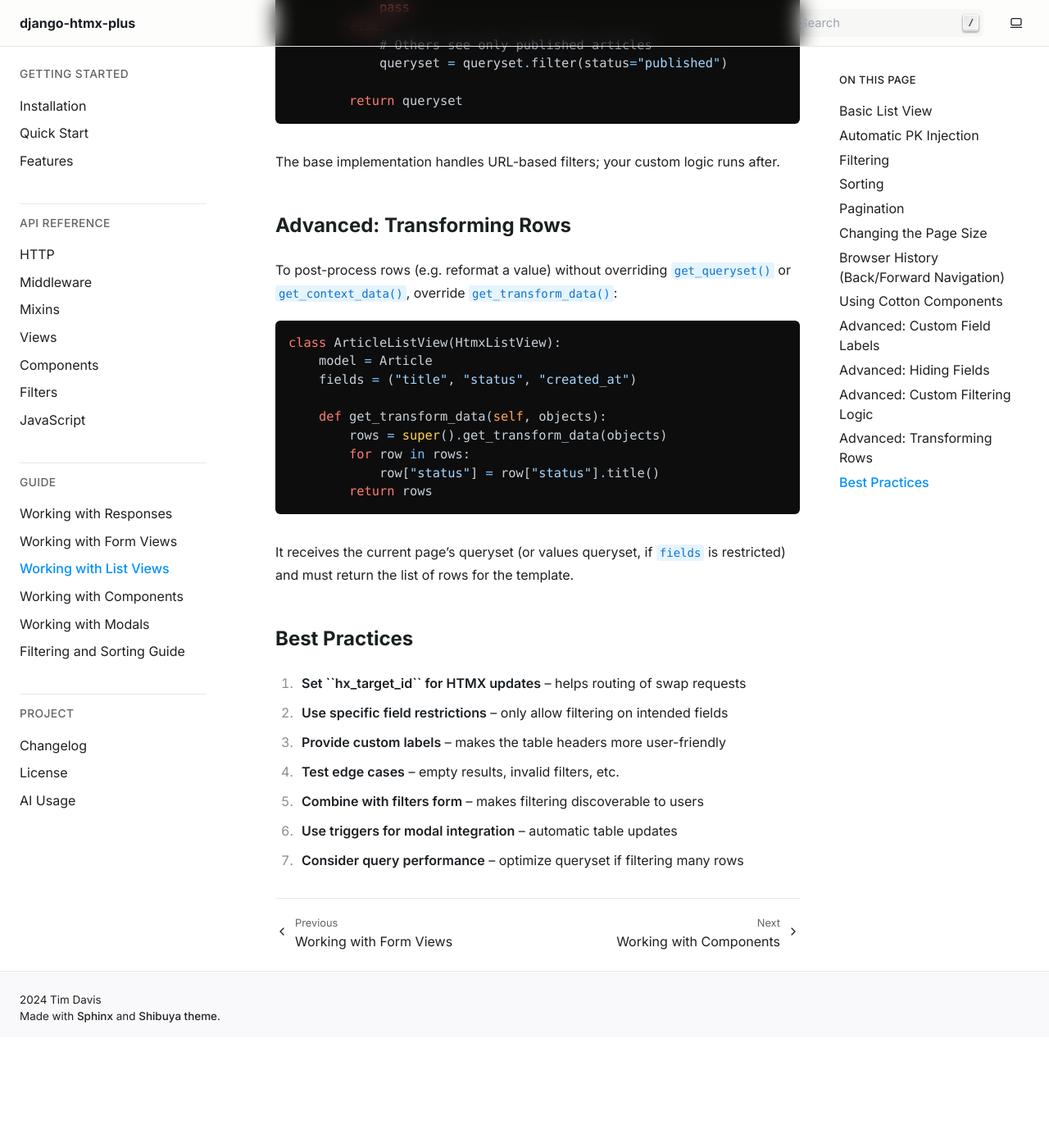
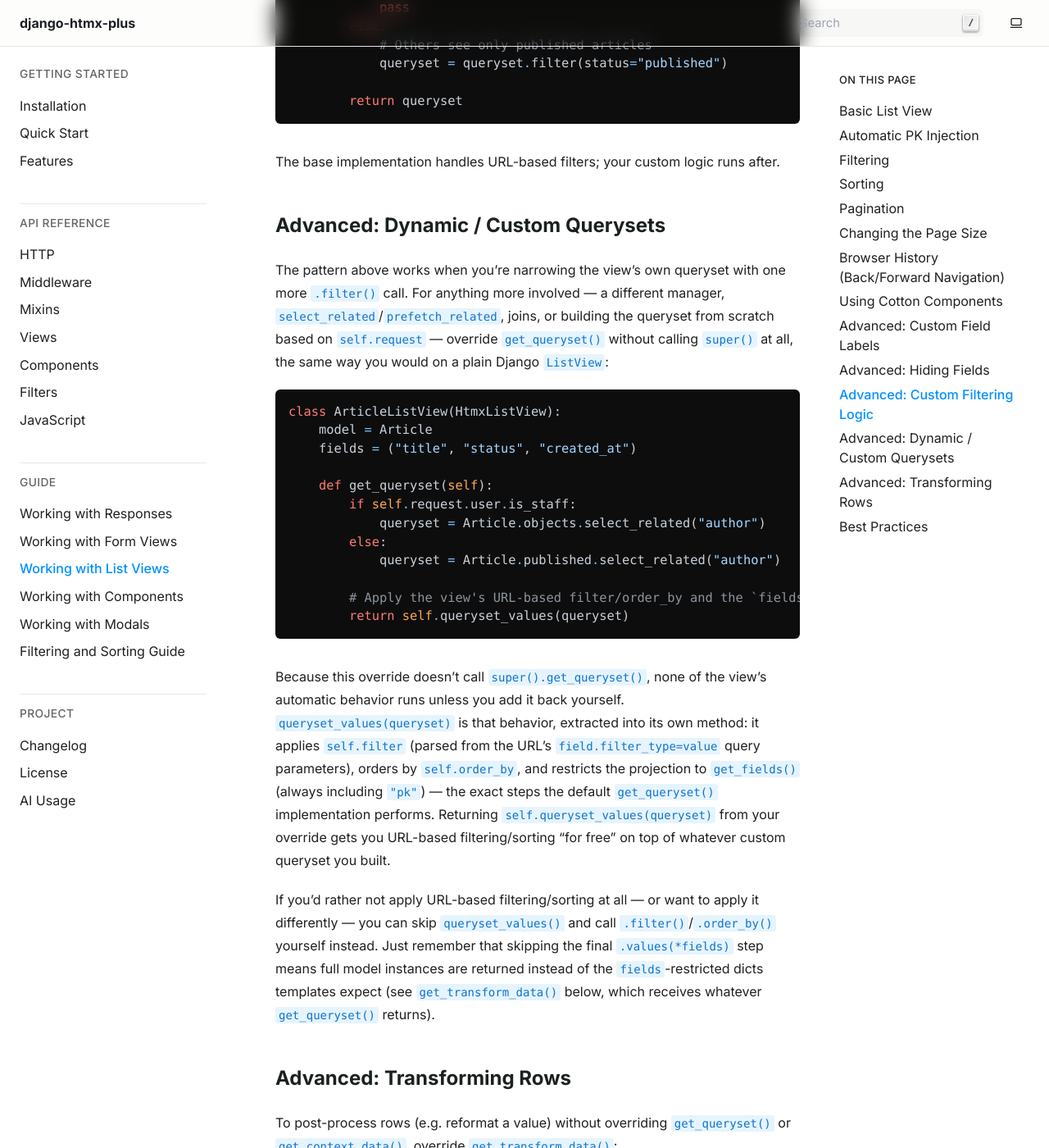
Before and after one commit to timthedevguy/django-htmx-plus, a Sphinx documentation site: the page built from docs/guide/list_views.rst, in a window 1280 px wide and 1400 px high, scrolled down 7680 px. Shown: the whole window at 82% size. Built offline with Sphinx 7.4.7, drawn with Linux system fonts in a browser that asks for light colours; before the commit the page ends 8945 px from its top, so only the background shows below that.

Commit message:
feat(views): support custom/dynamic querysets in HtmxListView
Extract the filter/order_by/values pipeline out of get_queryset()
into a new queryset_values() method, so views that need a fully
custom queryset (different manager, select_related, per-user logic)
can override get_queryset() without super() and still opt into
URL-based filtering, sorting, and the fields projection by calling
self.queryset_values(qs). Document the pattern in the guide and API docs.

Also adds AI.md disclosing AI usage in this project.

```diff
--- a/docs/guide/list_views.rst
+++ b/docs/guide/list_views.rst
@@ -307,6 +307,46 @@ For complex filtering, override ``get_queryset()``:
 
 The base implementation handles URL-based filters; your custom logic runs after.
 
+Advanced: Dynamic / Custom Querysets
+=====================================
+
+The pattern above works when you're narrowing the view's own queryset with one more
+``.filter()`` call. For anything more involved — a different manager,
+``select_related``/``prefetch_related``, joins, or building the queryset from scratch
+based on ``self.request`` — override ``get_queryset()`` without calling ``super()`` at
+all, the same way you would on a plain Django ``ListView``:
+
+.. code-block:: python
+
+    class ArticleListView(HtmxListView):
+        model = Article
+        fields = ("title", "status", "created_at")
+
+        def get_queryset(self):
+            if self.request.user.is_staff:
+                queryset = Article.objects.select_related("author")
+            else:
+                queryset = Article.published.select_related("author")
+
+            # Apply the view's URL-based filter/order_by and the `fields` projection
+            return self.queryset_values(queryset)
+
+Because this override doesn't call ``super().get_queryset()``, none of the view's
+automatic behavior runs unless you add it back yourself. ``queryset_values(queryset)``
+is that behavior, extracted into its own method: it applies ``self.filter`` (parsed from
+the URL's ``field.filter_type=value`` query parameters), orders by ``self.order_by``,
+and restricts the projection to :meth:`get_fields` (always including ``"pk"``) — the
+exact steps the default ``get_queryset()`` implementation performs. Returning
+``self.queryset_values(queryset)`` from your override gets you URL-based
+filtering/sorting "for free" on top of whatever custom queryset you built.
+
+If you'd rather not apply URL-based filtering/sorting at all — or want to apply it
+differently — you can skip ``queryset_values()`` and call ``.filter()``/``.order_by()``
+yourself instead. Just remember that skipping the final ``.values(*fields)`` step means
+full model instances are returned instead of the ``fields``-restricted dicts templates
+expect (see :meth:`get_transform_data` below, which receives whatever ``get_queryset()``
+returns).
+
 Advanced: Transforming Rows
 ============================
 
```
Also changed, not shown: AI.md (added, +14 -0 lines), docs/api/views.rst (+33 -0 lines), 1 other file.
